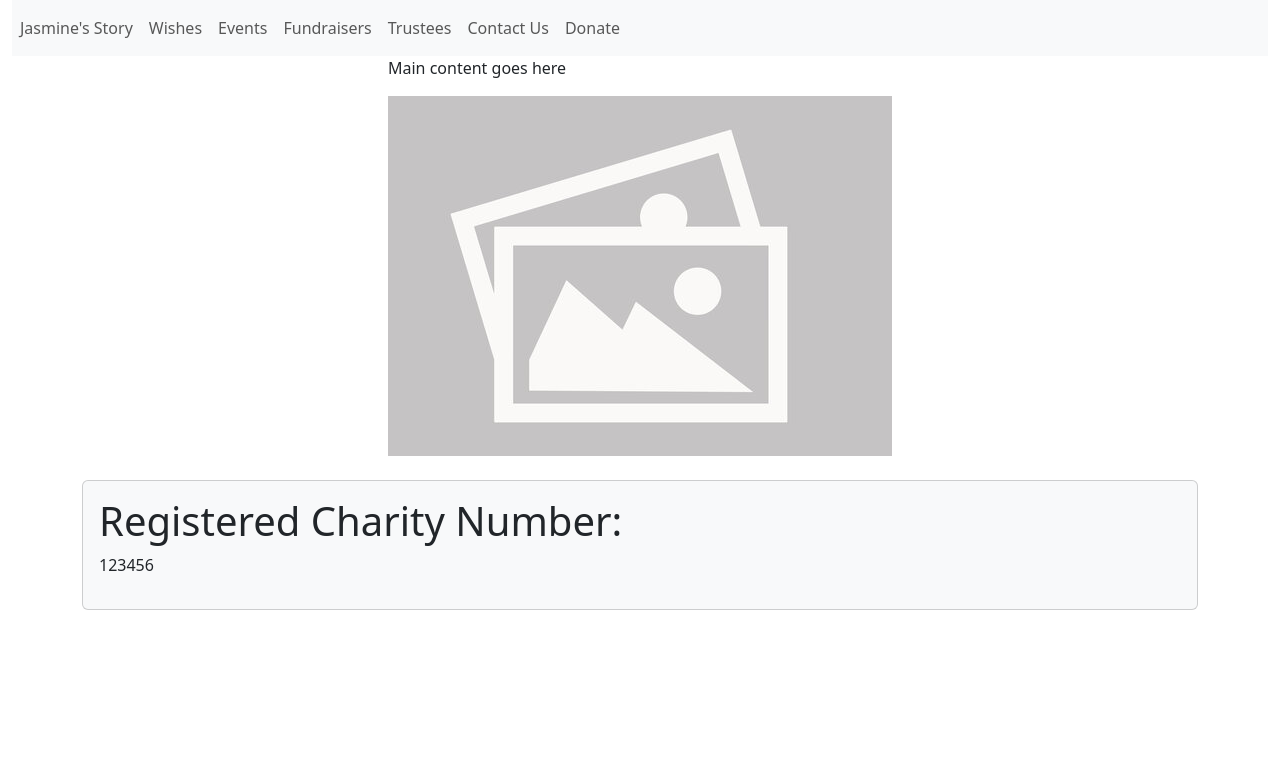
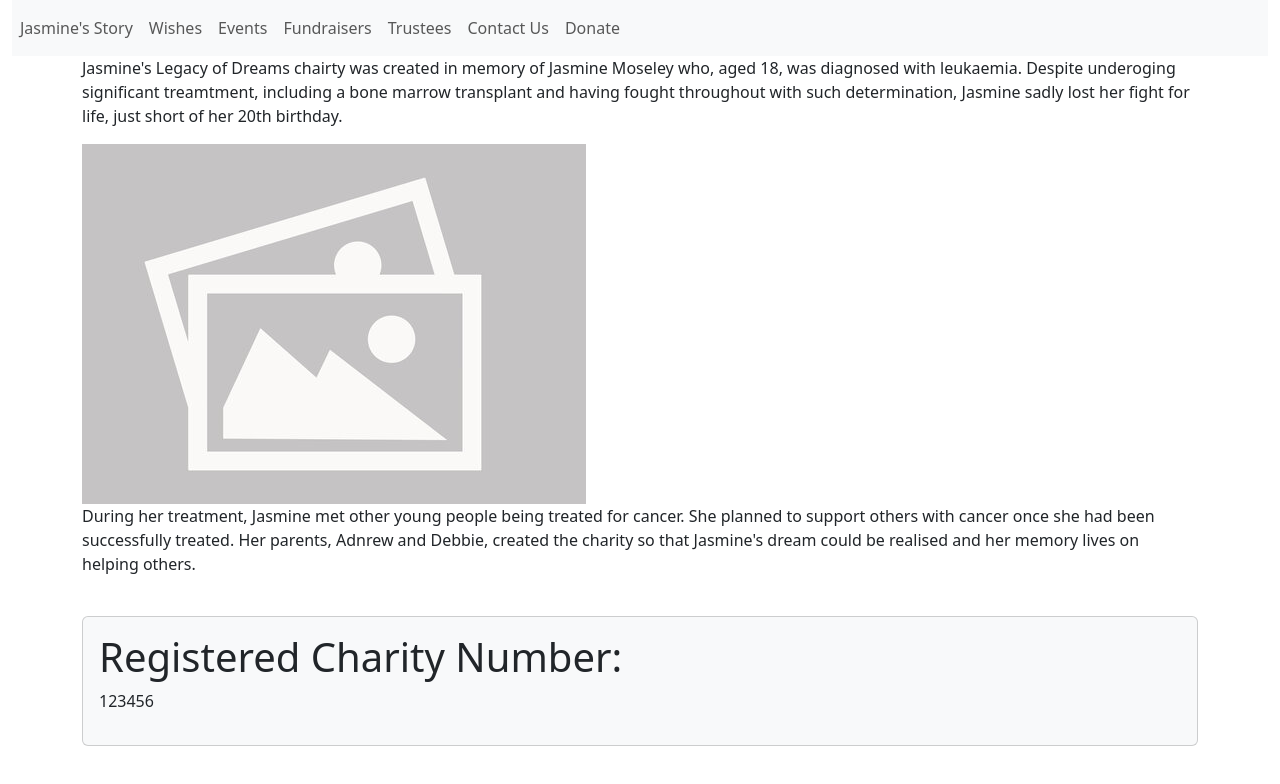
Before and after one commit to Europa4/JasmineWebsite, a website: page views/JasminesStory.html in a window 1280 px wide. Drawn offline with nearby package versions, Linux system fonts and the light colour scheme; files that its build step writes are made by us from their sources; files whose address does not match are found by name.

Commit message:
Added text to Jasmine's story

```diff
--- a/views/JasminesStory.html
+++ b/views/JasminesStory.html
@@ -18,8 +18,9 @@
         <div class = "container">
             <div class="element">
                 <div id="main-content">
-                    <p>Main content goes here</p>
+                    <p>Jasmine's Legacy of Dreams chairty was created in memory of Jasmine Moseley who, aged 18, was diagnosed with leukaemia. Despite underoging significant treamtment, including a bone marrow transplant and having fought throughout with such determination, Jasmine sadly lost her fight for life, just short of her 20th birthday.</p>
                     <img src="./Images/placeholder.jpg" alt="Placeholder image">
+                    <p>During her treatment, Jasmine met other young people being treated for cancer. She planned to support others with cancer once she had been successfully treated. Her parents, Adnrew and Debbie, created the charity so that Jasmine's dream could be realised and her memory lives on helping others.</p>
                 </div>
             </div>
         </div>
```
